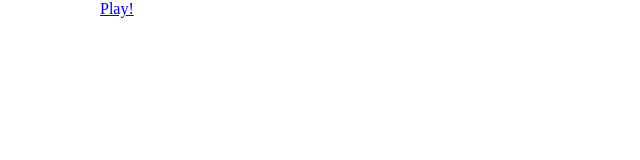
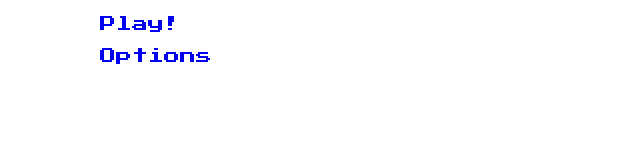
Before and after one commit to merroth/tank-game, a plain HTML site: page index.html in a window 1280 px wide. Shown: the whole page, without its empty margins (0-640 px from the left). Drawn offline with Linux system fonts and the light colour scheme.

Commit message:
Retro font, menu arrow, options page, centered tank sprites

```diff
--- a/index.html
+++ b/index.html
@@ -16,7 +16,13 @@
 			</div>
 			<!-- views -->
 			<script type="text/ng-template" id="view/frontpage">
-				<a href="#/game">Play!</a>
+				<p><a href="#/game">Play!</a></p>
+				<p><a href="#/options">Options</a></p>
+			</script>
+			<script type="text/ng-template" id="view/options">
+				<p>Options</p>
+				<p>*options go here*</p>
+				<p><a href="#/">Back</a></p>
 			</script>
 			<script type="text/ng-template" id="view/gamepage">
 				<canvas id="gameCanvas" width="640" height="480"></canvas>
--- a/scripts/app.js
+++ b/scripts/app.js
@@ -17,6 +17,17 @@ var tanks;
                 url: '/',
                 templateUrl: 'view/frontpage',
                 controller: 'homeCtrl'
+            });
+        }])
+        .controller('optionsCtrl', ['$scope', function ($scope) {
+        }])
+        .config(['$urlRouterProvider', '$stateProvider', function ($urlRouterProvider, $stateProvider) {
+            $urlRouterProvider.otherwise('/');
+            $stateProvider
+                .state('options', {
+                url: '/options',
+                templateUrl: 'view/options',
+                controller: 'optionsCtrl'
             });
         }])
         .controller('gameCtrl', ['$scope', function ($scope) {
--- a/style/styles.css
+++ b/style/styles.css
@@ -1,8 +1,39 @@
 /* Global rules */
+@font-face {
+	font-family: 'PressStart2P';
+
+	src:
+		url('../fonts/PressStart2P.woff2') format('woff2'),
+		url('../fonts/PressStart2P.woff') format('woff');
+
+	font-weight: normal;
+	font-style: normal;
+}
+
 html, head, body {
 	margin: 0px;
 	padding: 0px;
 }
+
+body {
+	font-family: 'PressStart2P', 'sans-serif';
+	font-size: 16px;
+}
+
+a {
+	text-decoration: none;
+}
+
+a:hover:before {
+	content: '\25b6\00a0';
+	display: inline-block;
+	color: #000;
+}
+
+a:hover {
+	margin-left: -2em;
+}
+
 #app-container {
 	margin: 0 auto;
 	max-width: 1080px;
```
Also changed, not shown: fonts/PressStart2P.woff (added), fonts/PressStart2P.woff2 (added), resources/single-tank-red.png, resources/tank.png.
